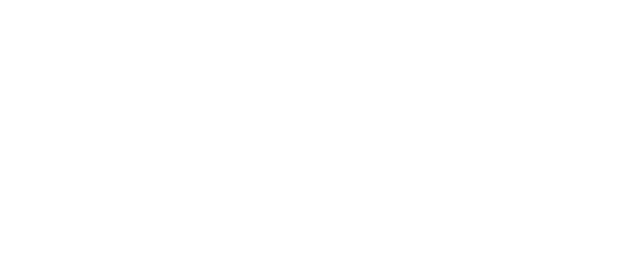
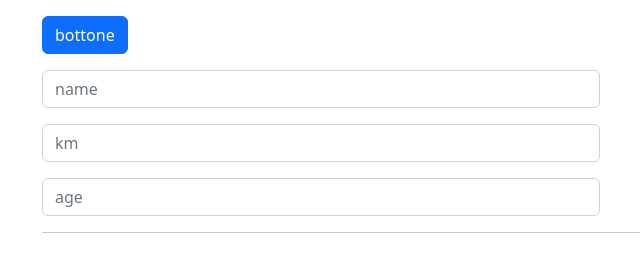
Before and after one commit to JordiMasci/js-biglietto-treno-form, a plain HTML site: page index.html in a window 1280 px wide. Shown: the whole page, without its empty margins (40-680 px from the left). Drawn offline with nearby package versions, Linux system fonts and the light colour scheme.

Commit message:
feat: inizio variabili JS

```diff
--- a/Javascript/main.js
+++ b/Javascript/main.js
@@ -0,0 +1,15 @@
+// - Età del passeggero:
+// - Il numero di chilometri da percorrere
+// Sulla base di queste informazioni dovrà calcolare il prezzo totale del biglietto di viaggio, secondo le seguenti regole:
+// - il prezzo del biglietto è definito in base ai km (0.21 € al km)
+// - va applicato uno sconto del 20% per i minorenni
+// - va applicato uno sconto del 40% per gli over 65.
+
+// attributi p
+const finalText = document.getElementById('final-price')
+
+const userName = document.getElementById('name-user')
+
+const userKm = document.getElementById('km-to-go')
+
+const userAge = document.getElementById('age-user')
--- a/index.html
+++ b/index.html
@@ -16,5 +16,35 @@
     <!-- Javascript -->
     <script src="Javascript/main.js" text="text/javascript" defer></script>
   </head>
-  <body></body>
+  <body>
+    <div class="container">
+      <button class="btn btn-primary mt-3 mb-3">bottone</button>
+
+      <input
+        id="name-user"
+        type="text"
+        class="form-control mb-3 w-50"
+        placeholder="name"
+        aria-label="First name"
+      />
+      <input
+        id="km-to-go"
+        type="text"
+        class="form-control w-50 mb-3"
+        placeholder="km"
+        aria-label="First name"
+      />
+      <input
+        id="age-user"
+        type="text"
+        class="form-control w-50"
+        placeholder="age"
+        aria-label="First name"
+      />
+
+      <hr />
+
+      <p id="final-price"></p>
+    </div>
+  </body>
 </html>
```
